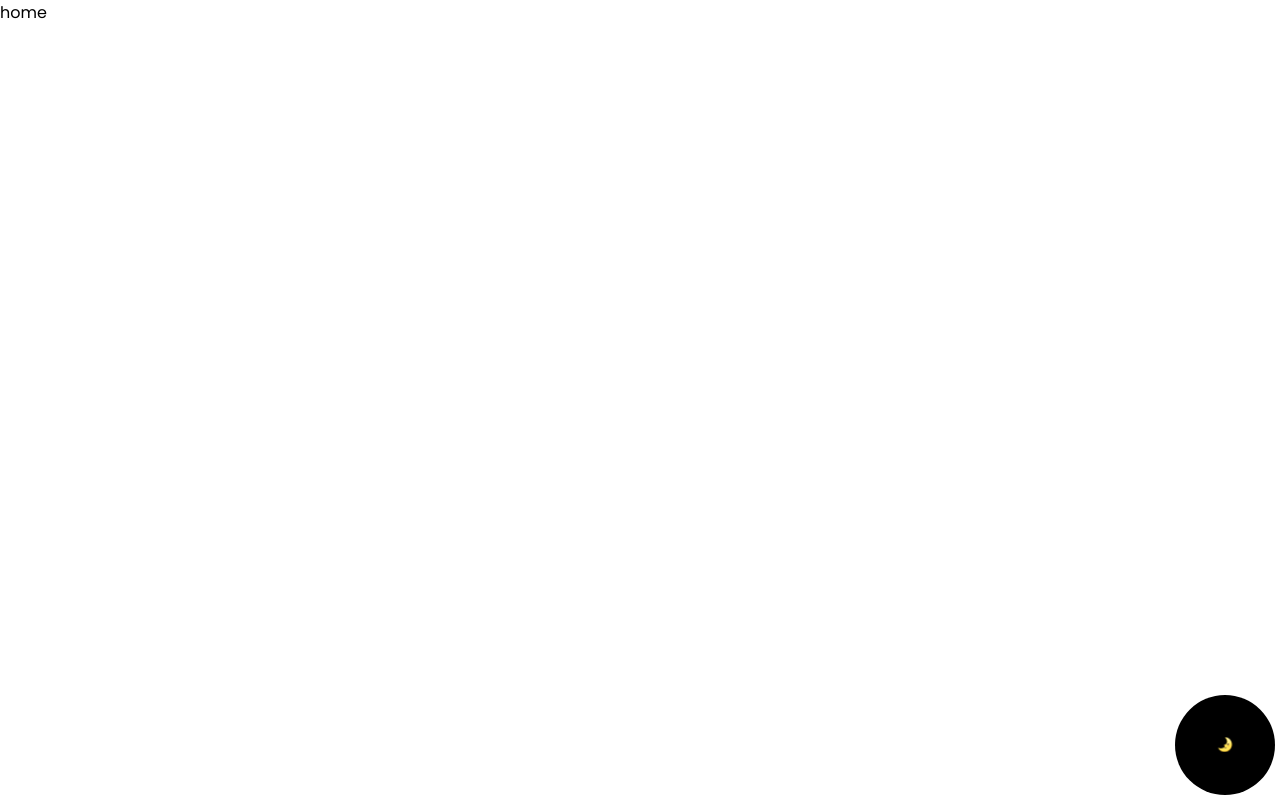
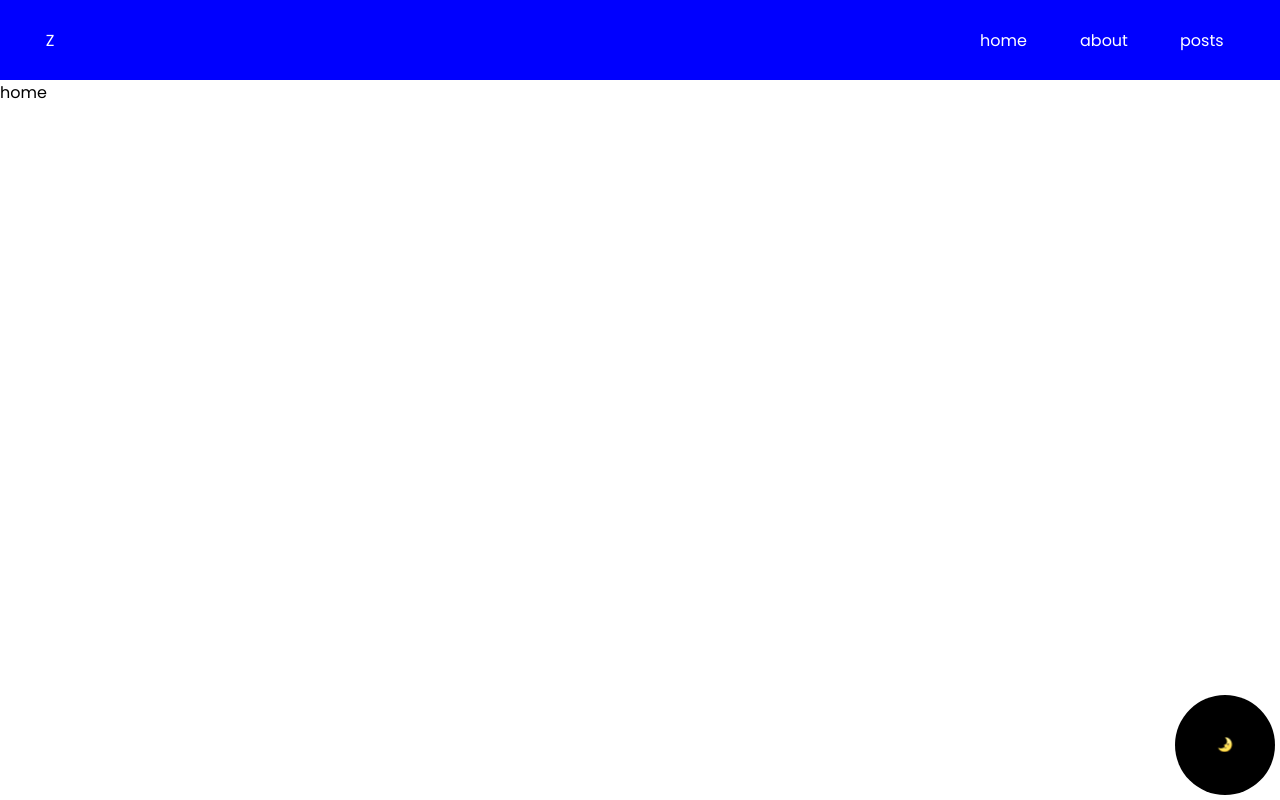
Before and after one commit to ZuzaUsakiewicz/blog, a React (Create React App) app: page / in a window 1280 px wide. Built offline with nearby package versions, Linux system fonts and the light colour scheme.

Commit message:
add responsive navbar

```diff
--- a/package.json
+++ b/package.json
@@ -9,6 +9,7 @@
     "@testing-library/user-event": "^12.5.0",
     "react": "^17.0.1",
     "react-dom": "^17.0.1",
+    "react-icons": "^4.1.0",
     "react-router-dom": "^5.2.0",
     "react-scripts": "4.0.1",
     "styled-components": "^5.2.1",
--- a/src/App.js
+++ b/src/App.js
@@ -12,6 +12,7 @@ import Home from "./components/Home";
 import About from "./components/About";
 import SinglePost from "./components/SinglePost";
 import Post from "./components/Post";
+import Navigation from "./components/Navigation";
 
 function App() {
   const [theme, setTheme] = useState("light");
@@ -23,6 +24,7 @@ function App() {
     <ThemeProvider theme={theme === "light" ? lightTheme : darkTheme}>
       <GlobalStyles />
       <AppContainer>
+        <Navigation />
         <ThemeChangeButton onClick={toggleTheme}>
           {theme === "light" ? (
             <span role="img" aria-label="sheep">
--- a/src/components/Navigation.js
+++ b/src/components/Navigation.js
@@ -0,0 +1,39 @@
+import React, { useState } from "react";
+import {
+  NavContainer,
+  Navbar,
+  Logo,
+  NavigationLink,
+  Links,
+  Hamburger,
+} from "../layout/Navbar.styled";
+import { ImCross, ImMenu } from "react-icons/im";
+
+const Navigation = () => {
+  const [isOpen, setIsOpen] = useState(false);
+  const handleOpen = () => setIsOpen((prev) => !prev);
+  const closeMobileMenu = () => setIsOpen(false);
+  return (
+    <NavContainer>
+      <Navbar>
+        <Logo>Z</Logo>
+        <Hamburger onClick={handleOpen}>
+          {isOpen ? <ImCross /> : <ImMenu />}
+        </Hamburger>
+        <Links isOpen={isOpen}>
+          <NavigationLink to="/" exact onClick={closeMobileMenu}>
+            home
+          </NavigationLink>
+          <NavigationLink to="/about" onClick={closeMobileMenu}>
+            about
+          </NavigationLink>
+          <NavigationLink to="/post" onClick={closeMobileMenu}>
+            posts
+          </NavigationLink>
+        </Links>
+      </Navbar>
+    </NavContainer>
+  );
+};
+
+export default Navigation;
--- /dev/null
+++ b/src/layout/Navbar.styled.js
@@ -0,0 +1,68 @@
+import styled from "styled-components";
+import { NavLink } from "react-router-dom";
+
+export const NavContainer = styled.div`
+  max-width: 1200px;
+  height: 80px;
+  display: flex;
+  justify-content: center;
+  align-items: center;
+`;
+export const Navbar = styled.nav`
+  width: 100%;
+  height: 80px;
+  background: ${(props) => props.theme.navbarBg};
+  color: white;
+  position: fixed;
+  top: 0;
+  left: 0;
+  display: flex;
+  justify-content: space-between;
+`;
+
+export const NavigationLink = styled(NavLink)`
+  width: 100px;
+  padding: 20px;
+  text-decoration: none;
+  color: white;
+`;
+
+export const Logo = styled.div`
+  width: 100px;
+  height: 100%;
+  display: flex;
+  justify-content: center;
+  align-items: center;
+`;
+
+export const Links = styled.div`
+  display: ${({ isOpen }) => (isOpen ? "flex" : "none")};
+  justify-content: flex-start;
+  align-items: center;
+  flex-direction: ${({ isOpen }) => (isOpen ? "column" : "row")};
+  background: ${({ isOpen, theme }) => (isOpen ? "blue" : `${theme.navbarBg}`)};
+  position: ${({ isOpen }) => (isOpen ? "fixed" : "")};
+  top: ${({ isOpen }) => (isOpen ? "80px" : "")};
+  right: 0;
+  width: ${({ isOpen }) => (isOpen ? "100vw" : "")};
+  height: ${({ isOpen }) => (isOpen ? "50vh" : "")};
+  @media screen and (min-width: 600px) {
+    display: flex;
+    padding: 0 20px;
+  }
+`;
+export const Hamburger = styled.div`
+  width: 100px;
+  height: 100%;
+  position: absolute;
+  top: 0;
+  right: 0;
+  display: flex;
+  justify-content: center;
+  align-items: center;
+  cursor: pointer;
+  @media screen and (min-width: 600px) {
+    display: none;
+    visibility: hidden;
+  }
+`;
--- a/src/layout/theme.js
+++ b/src/layout/theme.js
@@ -3,11 +3,13 @@ import styled, { createGlobalStyle } from "styled-components";
 export const lightTheme = {
   body: "#fff",
   fontColor: "#000",
+  navbarBg: "blue",
 };
 
 export const darkTheme = {
   body: "#000",
   fontColor: "#fff",
+  navbarBg: "yellow",
 };
 
 export const AppContainer = styled.div`
```
Also changed, not shown: 2 other files (tests, documents, lock files or other folders).
